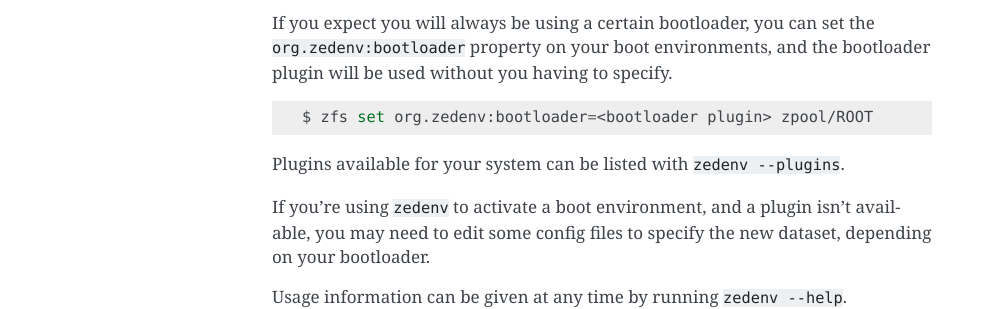
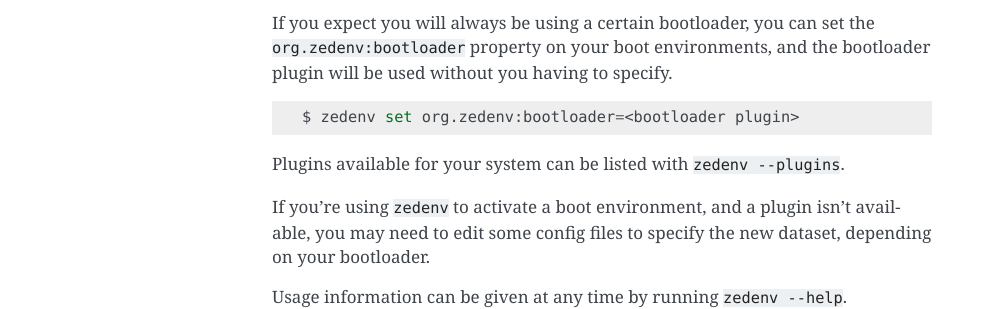
Before and after one commit to johnramsden/zedenv, a Sphinx documentation site: the page built from doc/source/basic-usage.rst, in a window 1280 px wide. Shown: the part 679-988 px from the top of the page, without its empty margins (148-1140 px from the left). Built offline with Sphinx 7.4.7, drawn with Linux system fonts in a browser that asks for light colours.

Commit message:
Use 'zedenv set' in doc examples

```diff
--- a/doc/source/basic-usage.rst
+++ b/doc/source/basic-usage.rst
@@ -40,7 +40,7 @@ bootloader plugin will be used without you having to specify.
 
 .. code-block:: shell
 
-    $ zfs set org.zedenv:bootloader=<bootloader plugin> zpool/ROOT
+    $ zedenv set org.zedenv:bootloader=<bootloader plugin>
 
 Plugins available for your system can be listed with ``zedenv --plugins``.
 
--- a/doc/source/plugins.rst
+++ b/doc/source/plugins.rst
@@ -18,7 +18,7 @@ bootloader plugin will be used without you having to specify.
 
 .. code-block:: shell
 
-    $ zfs set org.zedenv:bootloader=<bootloader plugin> zpool/ROOT
+    $ zedenv set org.zedenv:bootloader=<bootloader plugin>
 
 Plugins available for your system can be listed with ``zedenv --plugins``.
 
```
